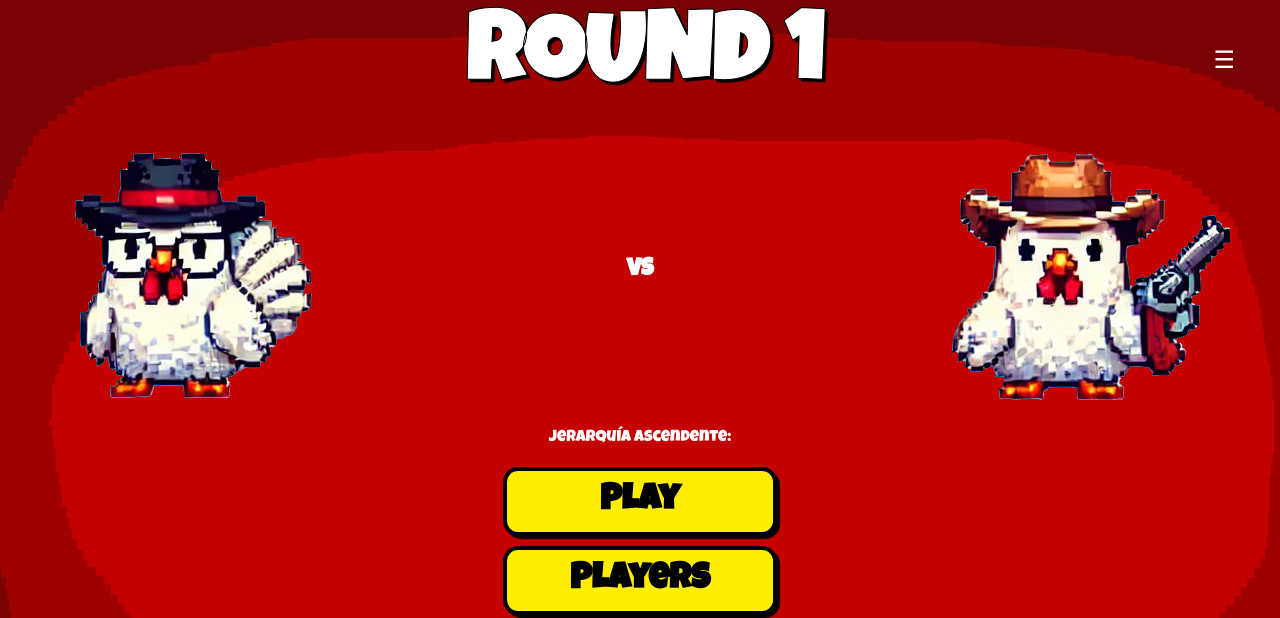
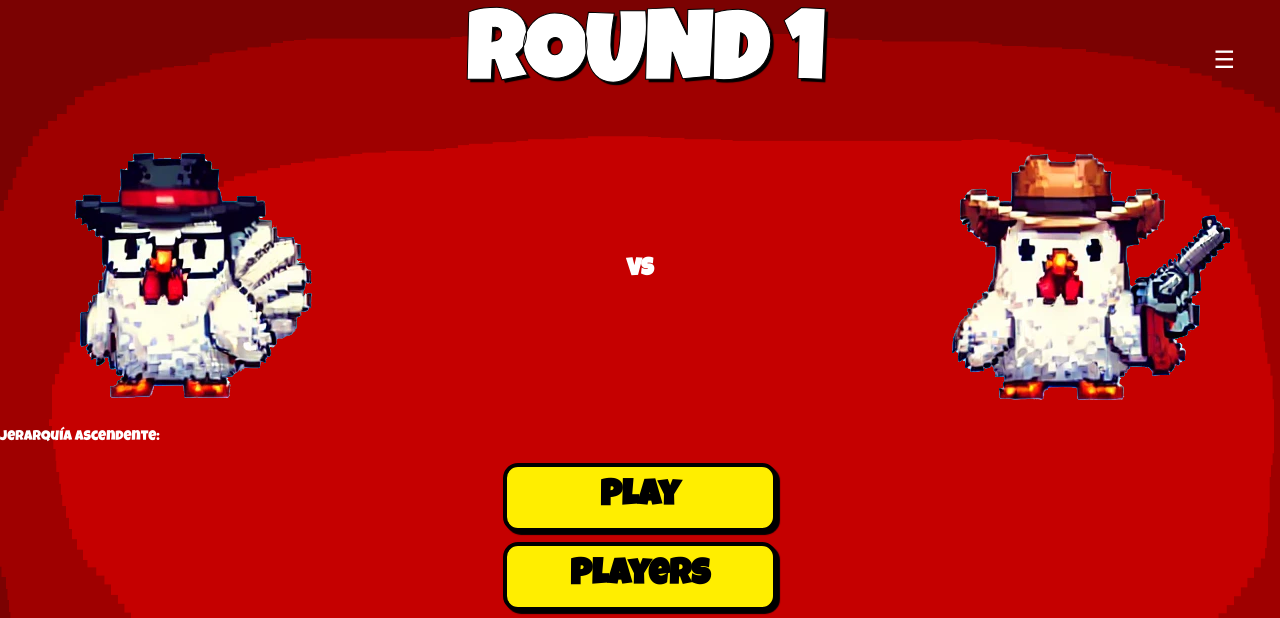
Before and after one commit to Israelab01/Chicken-Wild-Tournament, a plain HTML site: page juego.html in a window 1280 px wide. Shown: the top 618 px of the page. Drawn offline with Linux system fonts and the light colour scheme.

Commit message:
Add footer modifications

```diff
--- a/juego.html
+++ b/juego.html
@@ -38,7 +38,7 @@
       </div>
     </main>
     <footer>
-      <p>Jerarquía ascendente:</p>
+      <p class="textoJerarquia">Jerarquía ascendente:</p>
       <div class="ranking">
         <img src="Images/huevos/huevoMadera.png" alt="Huevo_de_madera">
         <img src="Images/huevos/huevoBronce.png" alt="Huevo_de_bronce">
--- a/styleJuego.css
+++ b/styleJuego.css
@@ -212,6 +212,11 @@ body {
   transform: scale(1.2);
 }
 
+.textoJerarquia {
+  text-align: left;
+  font-size: 14px;
+}
+
   /* Media Queries */
   @media (max-width: 768px) {
     main {
```
Also changed, not shown: Images/huevos/huevoBronce.png, Images/huevos/huevoDiamante.png, Images/huevos/huevoEsmeralda.png, Images/huevos/huevoMadera.png, Images/huevos/huevoOro.png, Images/huevos/huevoPlata.png.
